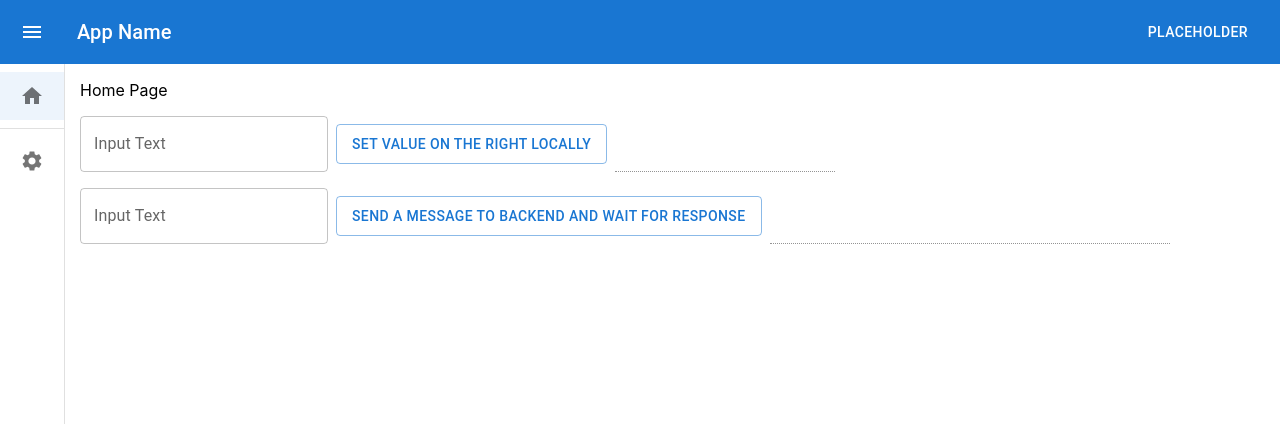
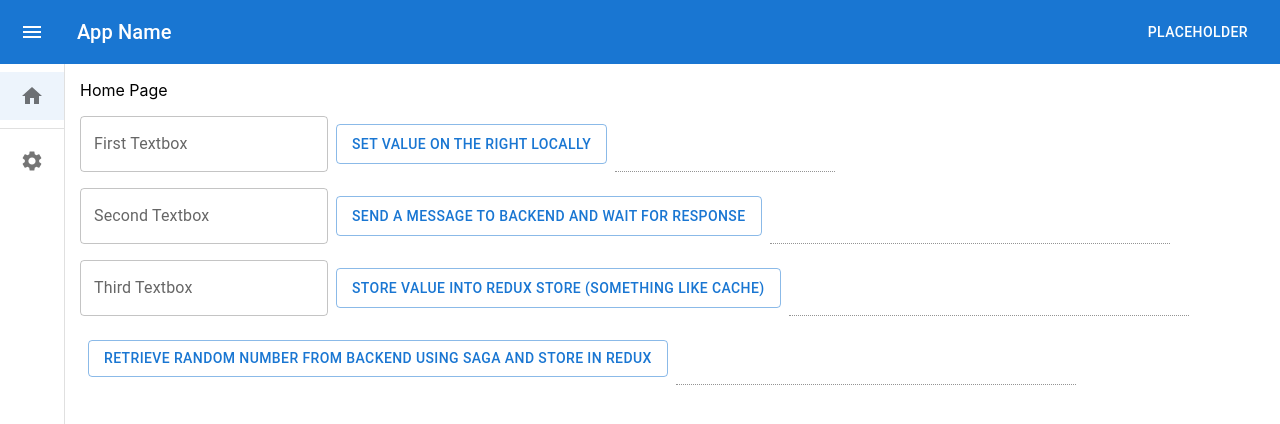
Before and after one commit to yeebinrong/tic2601, a React (Create React App) app in the folder frontend/: page / in a window 1280 px wide. Shown: the top 424 px of the page. Built offline with nearby package versions, Linux system fonts and the light colour scheme.

Commit message:
add redux saga store example and npx prettier

```diff
--- a/frontend/package.json
+++ b/frontend/package.json
@@ -13,8 +13,11 @@
     "axios": "^0.27.2",
     "react": "^18.2.0",
     "react-dom": "^18.2.0",
+    "react-redux": "^8.0.2",
     "react-router-dom": "^6.3.0",
     "react-scripts": "5.0.1",
+    "redux": "^4.2.0",
+    "redux-saga": "^1.2.0",
     "sass": "^1.54.4",
     "web-vitals": "^2.1.4"
   },
--- a/frontend/src/App.js
+++ b/frontend/src/App.js
@@ -3,9 +3,12 @@ import React from "react";
 import "./App.scss";
 import HomePage from "./pages/home-page";
 import SettingPage from "./pages/setting-page";
+import { Provider } from "react-redux";
+import store from "./state/store";
 
 const App = () => {
   return (
+    <Provider store={store}>
       <BrowserRouter>
         <Routes>
           <Route path="/" exact element={<HomePage />} />
@@ -20,6 +23,7 @@ const App = () => {
           />
         </Routes>
       </BrowserRouter>
+    </Provider>
   );
 };
 
--- a/frontend/src/apis/app-api.js
+++ b/frontend/src/apis/app-api.js
@@ -3,7 +3,7 @@ import axios from "axios";
 const HOST = "http://localhost:3008";
 const CONTENT_TYPE_JSON = "application/json";
 
-export function sendMessage(value) {
+export function sendMessageApi(value) {
   return axios
     .get(`${HOST}/api/receive`, {
       params: {
@@ -20,3 +20,18 @@ export function sendMessage(value) {
       status: err && err.response ? err.response.status : "",
     }));
 }
+
+export function getBackEndValueApi() {
+  return axios
+    .get(`${HOST}/api/getbackendvalue`, {
+      headers: {
+        Accept: CONTENT_TYPE_JSON,
+      },
+    })
+    .then((resp) => ({ data: resp.data, error: false }))
+    .catch((err) => ({
+      data: err && err.response ? JSON.stringify(err.response.data) : "",
+      error: true,
+      status: err && err.response ? err.response.status : "",
+    }));
+}
--- a/frontend/src/components/HomeComponent/HomeComponent.js
+++ b/frontend/src/components/HomeComponent/HomeComponent.js
@@ -1,7 +1,11 @@
 import { Button, Input, TextField } from "@mui/material";
 import React from "react";
-import { sendMessage } from "../../apis/app-api";
+import { sendMessageApi } from "../../apis/app-api";
 import "./HomeComponent.scss";
+import { MainActions } from "../../state/actions";
+import { actions as MainSagaActions } from "../../state/sagas/main.saga";
+import { MainSelectors } from "../../state/selectors";
+import { connect } from "react-redux";
 
 class HomeComponent extends React.Component {
   constructor(props) {
@@ -12,6 +16,7 @@ class HomeComponent extends React.Component {
       firstDisplayText: "",
       secondTextFieldValue: "",
       secondDisplayText: "",
+      thirdTextFieldValue: "",
     };
   }
 
@@ -29,8 +34,7 @@ class HomeComponent extends React.Component {
                 firstTextFieldValue: e.target.value,
               });
             }}
-            id="outlined-basic"
-            label="Input Text"
+            label="First Textbox"
             variant="outlined"
           />
           <Button
@@ -58,15 +62,13 @@ class HomeComponent extends React.Component {
                 secondTextFieldValue: e.target.value,
               });
             }}
-            id="outlined-basic"
-            label="Input Text"
+            label="Second Textbox"
             variant="outlined"
           />
           <Button
             onClick={() => {
-              sendMessage(this.state.secondTextFieldValue).then((resp) => {
+              sendMessageApi(this.state.secondTextFieldValue).then((resp) => {
                 if (!resp.error) {
-                  console.log(resp);
                   this.setState({
                     secondDisplayText: resp.data.value,
                   });
@@ -85,9 +87,70 @@ class HomeComponent extends React.Component {
             value={this.state.secondDisplayText}
           />
         </span>
+        <span style={{ display: "flex", flex: "1", marginBottom: "16px" }}>
+          <TextField
+            value={this.state.thirdTextFieldValue}
+            onChange={(e) => {
+              this.setState({
+                thirdTextFieldValue: e.target.value,
+              });
+            }}
+            label="Third Textbox"
+            variant="outlined"
+          />
+          <Button
+            onClick={() => {
+              // store value into redux store
+              this.props.setValue(this.state.thirdTextFieldValue);
+            }}
+            style={{ margin: "8px" }}
+            variant="outlined"
+          >
+            {" "}
+            {/* Values stored in redux store persist even if you navigate to other page, it will disappear if you refresh */}
+            {/* Values stored in redux store can be read in different pages */}
+            Store value into redux store (something like cache)
+          </Button>
+          <Input
+            style={{ width: "400px" }}
+            disabled
+            // retrieve value from redux store
+            value={this.props.value}
+          />
+        </span>
+        <span style={{ display: "flex", flex: "1", marginBottom: "16px" }}>
+          <Button
+            onClick={() => {
+              this.props.getValueFromBackend();
+            }}
+            style={{ margin: "8px" }}
+            variant="outlined"
+          >
+            {" "}
+            {/* Values stored in redux store persist even if you navigate to other page, it will disappear if you refresh */}
+            {/* Values stored in redux store can be read in different pages */}
+            Retrieve random number from backend using saga and store in redux
+          </Button>
+          <Input
+            style={{ width: "400px" }}
+            disabled
+            // retrieve value from redux store
+            value={this.props.valueFromBackend}
+          />
+        </span>
       </div>
     );
   }
 }
 
-export default HomeComponent;
+const mapStateToProps = (state) => ({
+  value: MainSelectors.getValue(state),
+  valueFromBackend: MainSelectors.getValueFromBackend(state),
+});
+
+const mapDispatchToProps = {
+  setValue: MainActions.setValue,
+  getValueFromBackend: MainSagaActions.getBackEndValue,
+};
+
+export default connect(mapStateToProps, mapDispatchToProps)(HomeComponent);
--- a/frontend/src/components/SettingComponent/SettingComponent.js
+++ b/frontend/src/components/SettingComponent/SettingComponent.js
@@ -1,15 +1,67 @@
+import { Button, Input, TextField } from "@mui/material";
 import React from "react";
+import { connect } from "react-redux";
+import { MainActions } from "../../state/actions";
+import { MainSelectors } from "../../state/selectors";
 
 class SettingComponent extends React.Component {
+  constructor(props) {
+    super(props);
+
+    this.state = {
+      value: "",
+    };
+  }
+
   render() {
     return (
       <div className={"container"}>
         <span style={{ display: "flex", flex: "1", marginBottom: "16px" }}>
-          <p> Nothing here yet. </p>
+          Values stored in redux store can be read in different pages, the value
+          in home page and this page is the same
+        </span>
+        <span style={{ display: "flex", flex: "1", marginBottom: "16px" }}>
+          <TextField
+            value={this.state.value}
+            onChange={(e) => {
+              this.setState({
+                value: e.target.value,
+              });
+            }}
+            label="Third Textbox"
+            variant="outlined"
+          />
+          <Button
+            onClick={() => {
+              // store value into redux store
+              this.props.setValue(this.state.value);
+            }}
+            style={{ margin: "8px" }}
+            variant="outlined"
+          >
+            {" "}
+            {/* Values stored in redux store persist even if you navigate to other page, it will disappear if you refresh */}
+            {/* Values stored in redux store can be read in different pages */}
+            Store value into redux store (something like cache)
+          </Button>
+          <Input
+            style={{ width: "400px" }}
+            disabled
+            // retrieve value from redux store
+            value={this.props.value}
+          />
         </span>
       </div>
     );
   }
 }
 
-export default SettingComponent;
+const mapStateToProps = (state) => ({
+  value: MainSelectors.getValue(state),
+});
+
+const mapDispatchToProps = {
+  setValue: MainActions.setValue,
+};
+
+export default connect(mapStateToProps, mapDispatchToProps)(SettingComponent);
--- /dev/null
+++ b/frontend/src/state/actions.js
@@ -0,0 +1,4 @@
+export { actions as MainActions } from "./reducers/main-reducer";
+
+// eslint-disable-next-line
+export default {};
--- /dev/null
+++ b/frontend/src/state/reducers/index.js
@@ -0,0 +1,8 @@
+import { combineReducers } from "redux";
+import { mainReducer } from "./main-reducer";
+
+const reducers = combineReducers({
+  main: mainReducer,
+});
+
+export default reducers;
--- /dev/null
+++ b/frontend/src/state/reducers/main-reducer.js
@@ -0,0 +1,40 @@
+export const types = {
+  SET_VALUE: "main/setValue",
+  SET_VALUE_FROM_BACKEND: "main/setValueFromBackend",
+};
+
+export const actions = {
+  setValue: (payload) => ({ type: types.SET_VALUE, payload }),
+  setValueFromBackend: (payload) => ({
+    type: types.SET_VALUE_FROM_BACKEND,
+    payload,
+  }),
+};
+
+export const initialState = {
+  value: "",
+  valueFromBackend: "",
+};
+
+export const selectors = {
+  getValue: (state) => state.main.value,
+  getValueFromBackend: (state) => state.main.valueFromBackend,
+};
+
+export function mainReducer(state = initialState, action) {
+  const { payload } = action;
+  switch (action.type) {
+    case types.SET_VALUE:
+      return {
+        ...state,
+        value: payload,
+      };
+    case types.SET_VALUE_FROM_BACKEND:
+      return {
+        ...state,
+        valueFromBackend: payload,
+      };
+    default:
+      return state;
+  }
+}
--- /dev/null
+++ b/frontend/src/state/sagas/index.js
@@ -0,0 +1,6 @@
+import MainSagas from "./main.saga";
+import { all, fork } from "redux-saga/effects";
+
+export default function* rootSaga() {
+  yield all([fork(MainSagas)]);
+}
--- /dev/null
+++ b/frontend/src/state/sagas/main.saga.js
@@ -0,0 +1,27 @@
+import { call, fork, put, takeEvery } from "redux-saga/effects";
+import { getBackEndValueApi } from "../../apis/app-api";
+import { MainActions } from "../actions";
+
+const types = {
+  GET_BACKEND_VALUE: "main/sagas/getValueFromBackendAndStore",
+};
+
+export const actions = {
+  getBackEndValue: (payload) => ({ type: types.GET_BACKEND_VALUE, payload }),
+};
+
+export function* getBackEndValue() {
+  console.log("yes");
+  const resp = yield call(getBackEndValueApi);
+  if (!resp.error) {
+    yield put(MainActions.setValueFromBackend(resp.data.value));
+  }
+}
+
+export function* watcher() {
+  yield takeEvery(types.GET_BACKEND_VALUE, getBackEndValue);
+}
+
+export default function* rootSaga() {
+  yield fork(watcher);
+}
--- /dev/null
+++ b/frontend/src/state/selectors.js
@@ -0,0 +1,4 @@
+export { selectors as MainSelectors } from "./reducers/main-reducer";
+
+// eslint-disable-next-line
+export default {};
--- /dev/null
+++ b/frontend/src/state/store.js
@@ -0,0 +1,19 @@
+import sagas from "./sagas";
+import createSagaMiddleware from "redux-saga";
+import reducers from "./reducers";
+import { applyMiddleware, compose, createStore } from "redux";
+
+const sagasMiddlware = createSagaMiddleware();
+
+const composeEnhancers =
+  (process.env.NODE_ENV !== "production" &&
+    window.__REDUX_DEVTOOLS_EXTENSION_COMPOSE__) ||
+  compose;
+
+const store = composeEnhancers
+  ? createStore(reducers, composeEnhancers(applyMiddleware(sagasMiddlware)))
+  : createStore(reducers);
+
+export default store;
+
+sagasMiddlware.run(sagas);
```
Also changed, not shown: 2 other files (tests, documents, lock files or other folders). Lines whose indentation alone changed are shown as unchanged.
